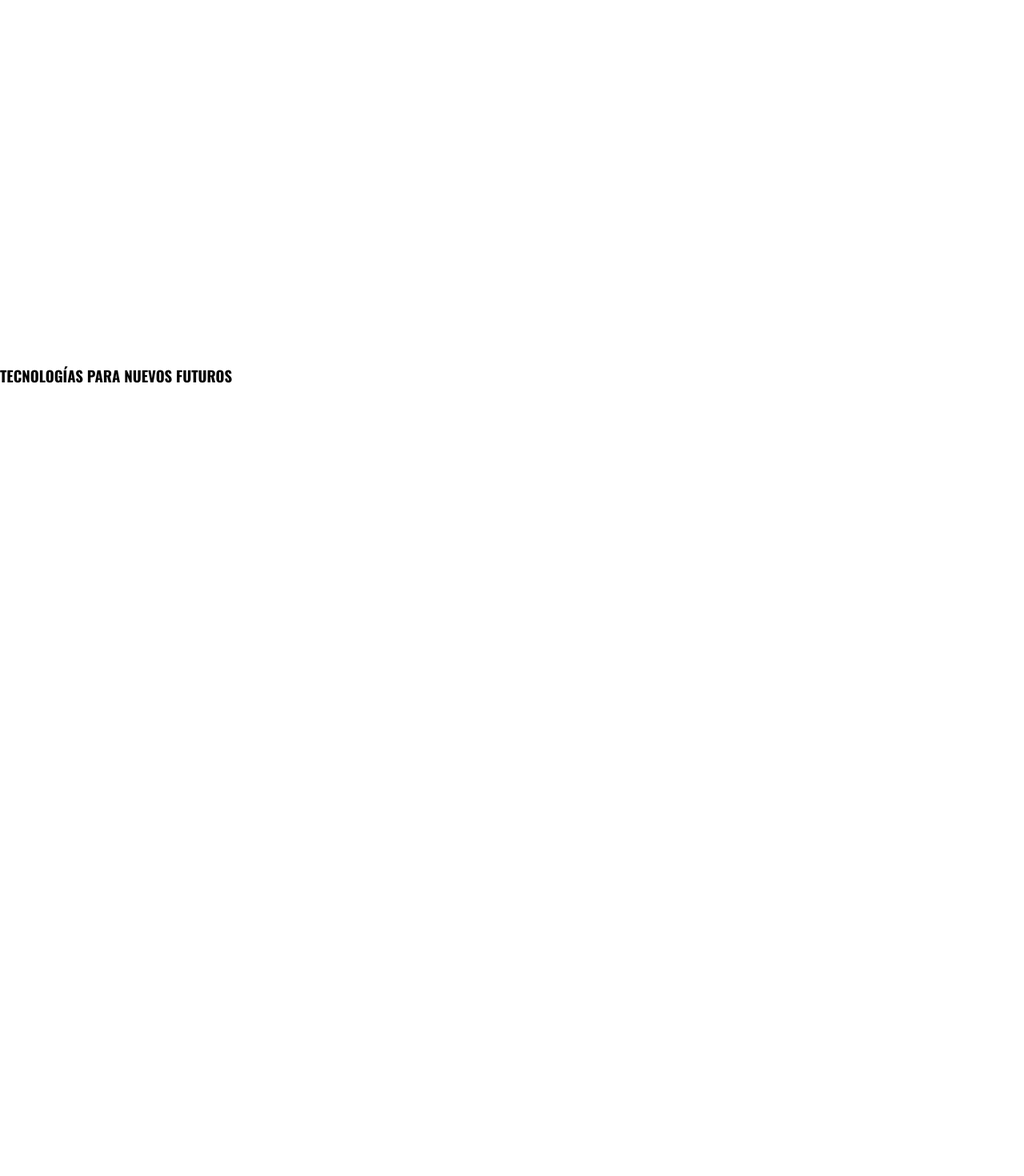
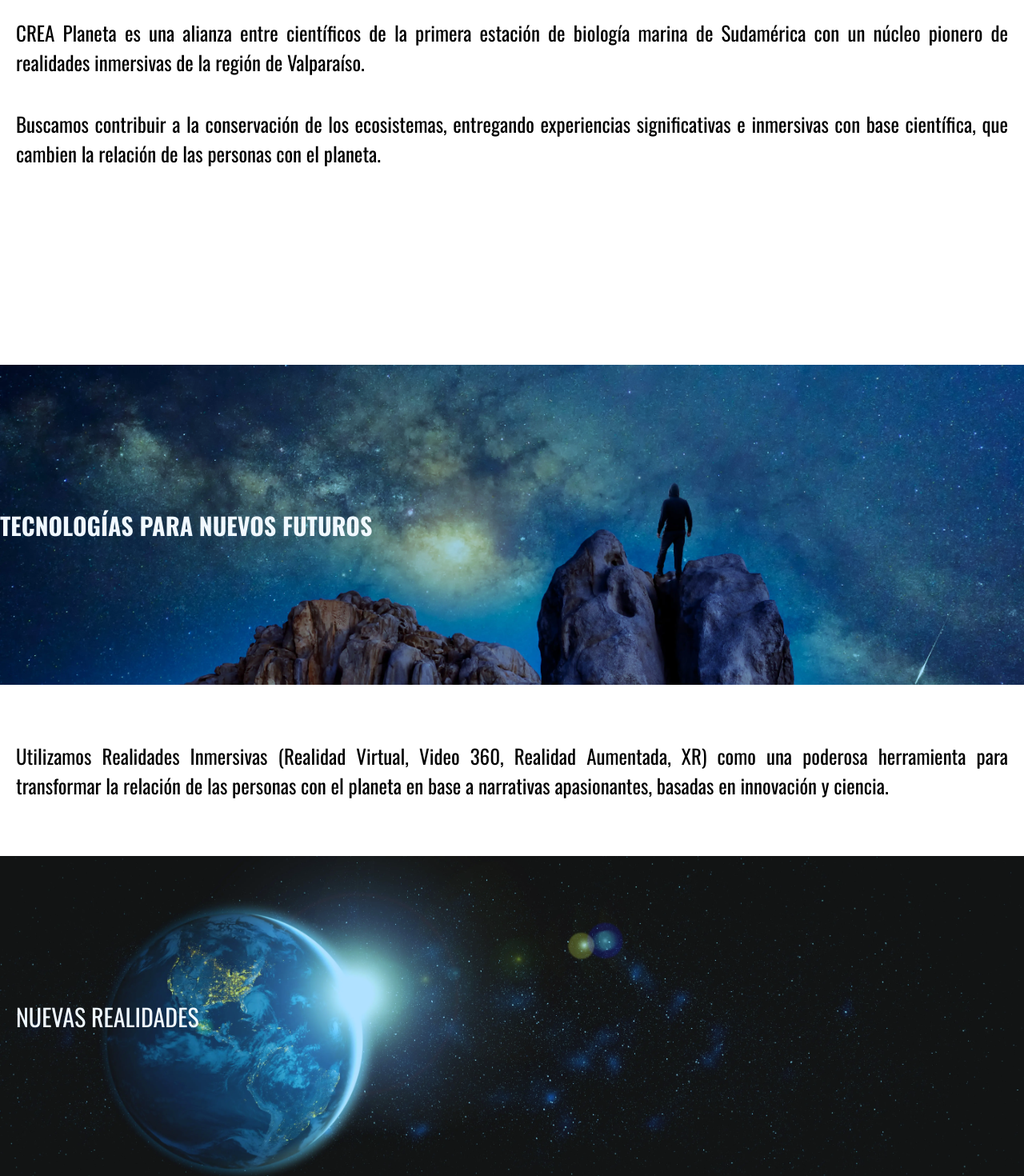
Before and after one commit to cassnova/crea-planeta, a React (Create React App) app: page / in a window 1280 px wide. Shown: the part 1244-2714 px from the top of the page at 80% size. Before the commit the page ends 1727 px from the top, so only its background shows below. Built offline with nearby package versions, Linux system fonts and the light colour scheme.

Commit message:
added more images and texts to inicio page

```diff
--- a/src/pages/Inicio/Inicio.css
+++ b/src/pages/Inicio/Inicio.css
@@ -33,6 +33,10 @@
 .main-container {
   width: 100%;
   height: 100vh;
+  display: flex;
+  flex-direction: column;
+  justify-content: center;
+  align-items: center;
 }
 
 .main-container h3 {
@@ -46,3 +50,51 @@
   text-align: justify;
   padding: 20px 20px;
 }
+
+.section-container {
+  width: 100%;
+  height: 400px;
+  position: relative;
+  background: rgba(0, 0, 0, 0.5) url("../../cielo-desierto.webp");
+  background-color: #12a4fe54;
+  background-blend-mode: darken;
+  background-size: cover;
+  background-repeat: no-repeat;
+  display: flex;
+  align-items: center;
+}
+
+.section-container h3 {
+  color: aliceblue;
+  font-size: 30px;
+  text-align: center;
+}
+
+.section-container__p {
+  margin: 50px 0px;
+}
+.section-container__p p {
+  font-size: 25px;
+  text-align: justify;
+  padding: 20px 20px;
+}
+
+.container-nuevas-realidades {
+  width: 100%;
+  height: 400px;
+  position: relative;
+  background: rgba(0, 0, 0, 0.5) url("../../planeta.webp");
+  background-color: #12a4fe54;
+  background-blend-mode: darken;
+  background-size: cover;
+  background-repeat: no-repeat;
+  display: flex;
+  align-items: center;
+}
+
+.container-nuevas-realidades p {
+  color: aliceblue;
+  font-size: 30px;
+  text-align: center;
+  padding: 20px;
+}
--- a/src/pages/Inicio/Inicio.jsx
+++ b/src/pages/Inicio/Inicio.jsx
@@ -29,9 +29,20 @@ const Inicio = () => {
           cambien la relación de las personas con el planeta.
         </p>
       </main>
-      <section>
+      <section className="section-container">
         <h3>TECNOLOGÍAS PARA NUEVOS FUTUROS</h3>
       </section>
+      <div className="section-container__p">
+        <p>
+          Utilizamos Realidades Inmersivas (Realidad Virtual, Video 360,
+          Realidad Aumentada, XR) como una poderosa herramienta para transformar
+          la relación de las personas con el planeta en base a narrativas
+          apasionantes, basadas en innovación y ciencia.
+        </p>
+      </div>
+      <div className="container-nuevas-realidades">
+        <p>NUEVAS REALIDADES</p>
+      </div>
     </div>
   );
 };
```
Also changed, not shown: src/planeta.webp (added).
